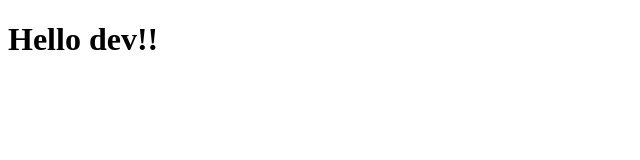
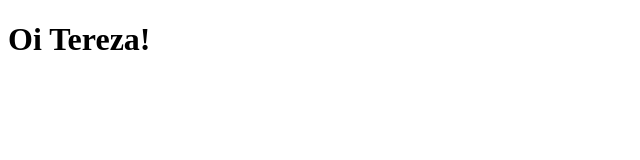
Before and after one commit to ghermanypaganini/clone-tabnews, a Next.js app: page / in a window 1280 px wide. Shown: the top 160 px of the page, without its empty margins (0-640 px from the left). Built offline with nearby package versions, Linux system fonts and the light colour scheme.

Commit message:
modifica a frase/conteúdo

```diff
--- a/pages/index.js
+++ b/pages/index.js
@@ -1,5 +1,5 @@
 function Home(){
-    return <h1> Hello dev!! </h1>
+    return <h1> Oi Tereza! </h1>
 }
-
+    <><h2> Divertido </h2><h3> Divertido </h3></>
 export default Home;
```
